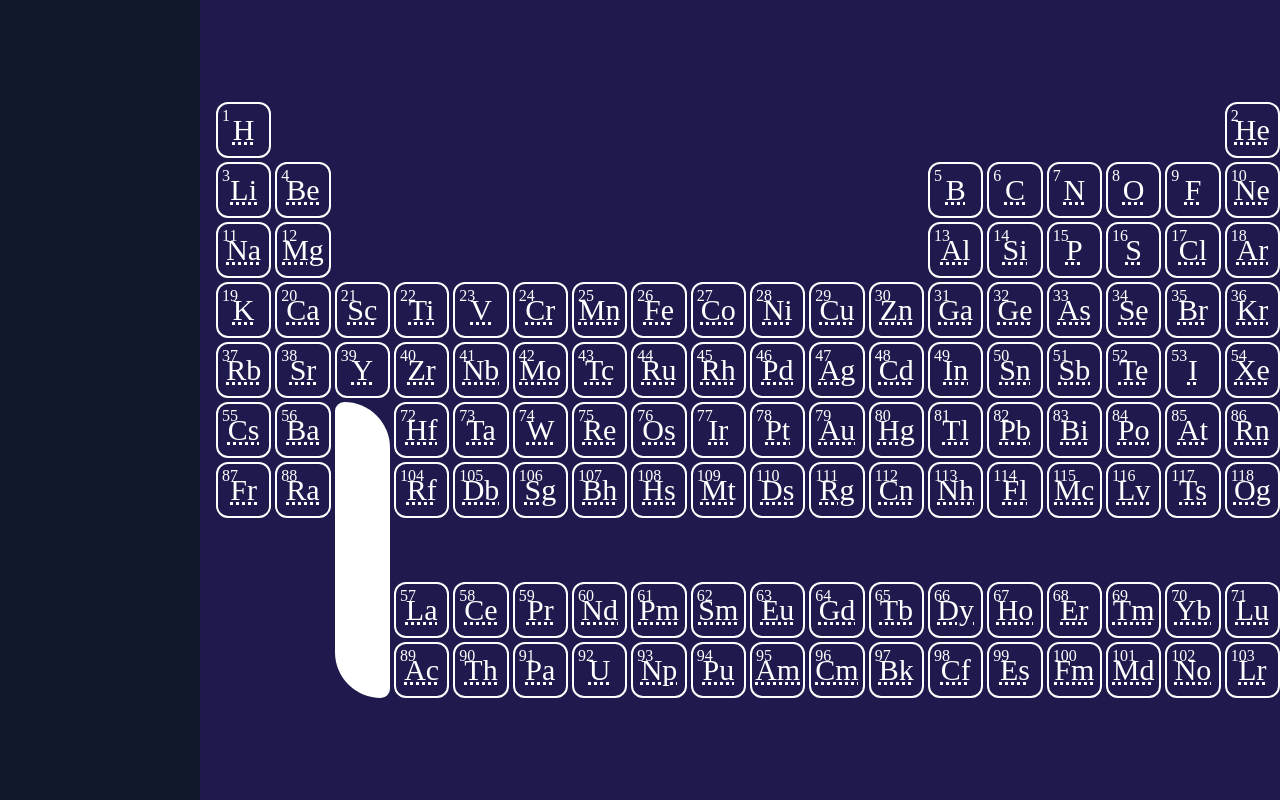
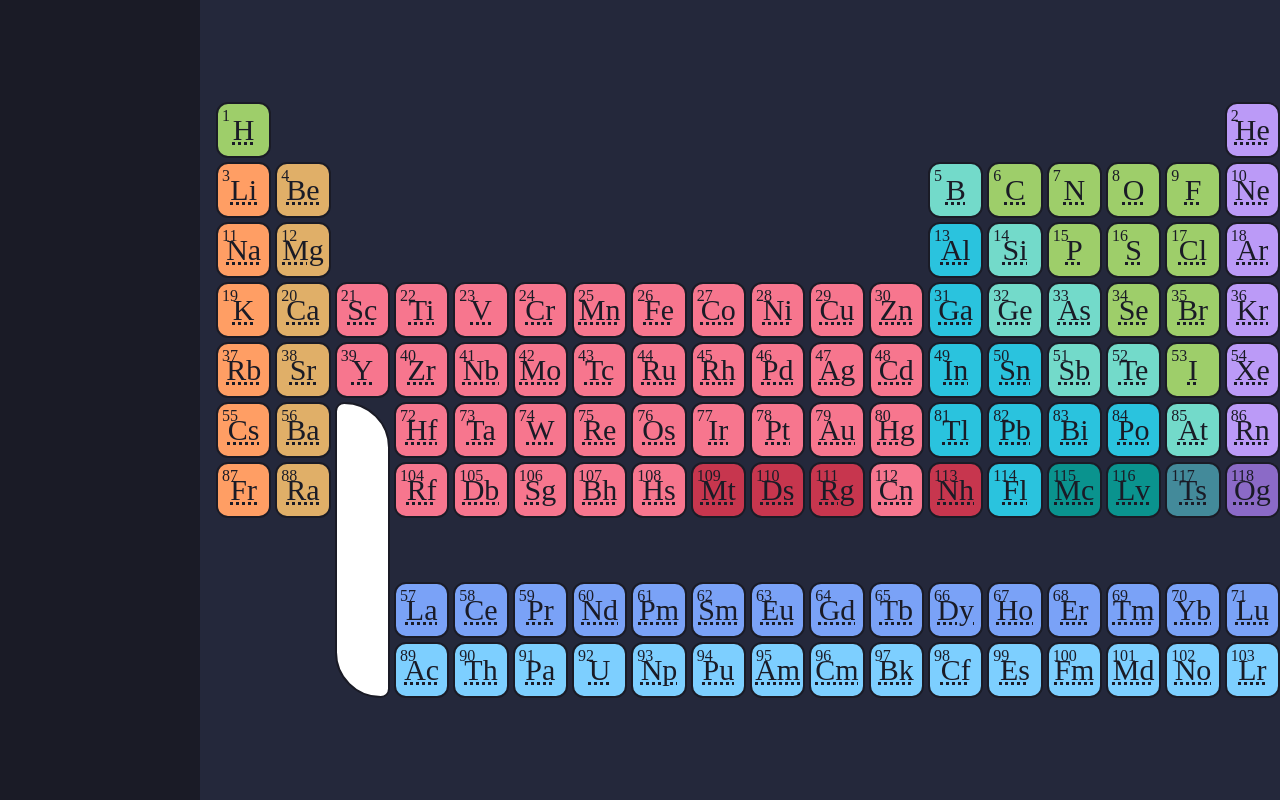
Before and after one commit to Tafit-07/kd-k1315-eindproject, a SvelteKit app: page / in a window 1280 px wide. Built offline with nearby package versions, Linux system fonts and the light colour scheme; data requests are answered from the project's data file.

Commit message:
added summary

```diff
--- a/src/app.css
+++ b/src/app.css
@@ -1,16 +1,27 @@
 @import "tailwindcss";
 @import url("https://fonts.googleapis.com/css2?family=Raleway:ital,wght@0,100..900;1,100..900&display=swap");
 @theme {
-  --color-diatomic-nonmetal: #3e6418;
-  --color-noble-gas: #3a2151;
-  --color-alkali-metal: #6c3b04;
-  --color-alkaline-earth-metal: #846011;
-  --color-metalloid: #015146;
-  --color-polyatomic-nonmetal: #3e6418;
-  --color-post-transition-metal: #003666;
-  --color-transition-metal: #711019;
-  --color-lanthanide: #402c17;
-  --color-actinide: #732e4c;
-  --color-unknown: #222222;
+  --color-diatomic-nonmetal: #9ece6a;
+  --color-noble-gas: #bb9af7;
+  --color-alkali-metal: #ff9e64;
+  --color-alkaline-earth-metal: #e0af68;
+  --color-metalloid: #73daca;
+  --color-polyatomic-nonmetal: #9ece6a;
+  --color-post-transition-metal: #2ac3de;
+  --color-transition-metal: #f7768e;
+  --color-lanthanide: #7aa2f7;
+  --color-actinide: #7dcfff;
+  --color-unknown-probably-transition-metal: #c7364e;
+  --color-unknown-probably-post-transition-metal: #0a938e;
+  --color-unknown-probably-metalloid: #438a9a;
+  --color-unknown-predicted-to-be-noble-gas: #8b6ac7;
+  --color-light: #fff;
+  --color-dark-back: #1a1b26;
+  --color-back: #24283b;
   --font-raleway: raleway;
 }
+.test {
+  background-color: #f7768e #ff9e64 #e0af68 #cfc9c2 #9ece6a #73daca #b4f9f8
+    #2ac3de #7dcfff #7aa2f7 #bb9af7 #c0caf5 #a9b1d6 #9aa5ce #565f89 #414868
+    #24283b #1a1b26;
+}
--- a/src/app.html
+++ b/src/app.html
@@ -9,7 +9,7 @@
     ></script>
     %sveltekit.head%
   </head>
-  <body data-sveltekit-preload-data="hover" class="bg-indigo-950">
+  <body data-sveltekit-preload-data="hover">
     <div style="display: contents">%sveltekit.body%</div>
   </body>
 </html>
--- a/src/routes/+layout.svelte
+++ b/src/routes/+layout.svelte
@@ -9,6 +9,6 @@
   <link rel="icon" href={favicon} />
 </svelte:head>
 
-<div class="text-white font-raleway">
+<div class="text-white font-raleway bg-back">
   {@render children()}
 </div>
--- a/src/routes/+page.svelte
+++ b/src/routes/+page.svelte
@@ -33,7 +33,7 @@
     selectedEl?.classList.remove(
       `text-${pastEl.category.replaceAll(" ", "-").replaceAll(",", "")}!`,
     );
-    selectedEl?.classList.remove("bg-white!");
+    selectedEl?.classList.remove("bg-dark-back!");
 
     selectedEl = document.getElementById(el.number);
     pastEl = el;
@@ -44,7 +44,7 @@
     selectedEl.classList.add(
       `text-${pastEl.category.replaceAll(" ", "-").replaceAll(",", "")}!`,
     );
-    selectedEl.classList.add("bg-white!");
+    selectedEl.classList.add("bg-dark-back!");
   };
 
   onMount(() => {
@@ -53,24 +53,27 @@
 </script>
 
 <div class="grid grid-cols-12 gap-4 h-dvh items-center">
-  <div class="bg-slate-900 h-dvh" style="grid-column: 1/3;">
+  <div class="bg-dark-back h-dvh" style="grid-column: 1/3;">
     {#if selectedElement != undefined}
       <div class="w-full aspect-square">
         <div>
           <button
+            class="border-2 border-b-0"
             on:click={() => {
               tabs = false;
             }}>imgage</button
           >
           <button
+            class="border-2 border-b-0"
             on:click={() => {
               tabs = true;
             }}>model</button
           >
         </div>
+        <div class="border-2 w-full h-full">
           {#if tabs === true}
             <model-viewer
-            class="w-full h-full"
+              class="w-full h-full bg-black"
               camera-controls
               min-camera-orbit="auto auto 70%"
               max-camera-orbit="auto auto 70%"
@@ -86,18 +89,30 @@
             />
           {/if}
         </div>
-      <h2>{selectedElement.name}</h2>
-      <p>category: {selectedElement.category}</p>
-      <p>boil: {selectedElement.boil - 273.15}</p>
-      <p>melt: {selectedElement.melt - 273.15}</p>
+      </div>
+      <div>
+        <h2 class="py-1 text-xl font-bold">{selectedElement.name}</h2>
+        <p class="py-1">category: {selectedElement.category}</p>
+        <p class="py-1">{selectedElement.summary}</p>
+        <p>
+          Boil: {Math.round(selectedElement.boil - 273.15)}°C | {Math.round(
+            selectedElement.boil,
+          )}°K
+        </p>
+        <p>
+          Melt: {Math.round(selectedElement.melt - 273.15)}°C | {Math.round(
+            selectedElement.melt,
+          )}°K
+        </p>
+      </div>
     {/if}
   </div>
   <div style="grid-column: 3/13;" class="flex justify-center">
     <div class="grid grid-cols-18 w-fit justify-center grid-rows-10 gap-1">
       <div
-        class="bg-diatomic-nonmetal! bg-polyatomic-nonmetal! bg-noble-gas! bg-alkali-metal! bg-alkaline-earth-metal! bg-metalloid! bg-transition-metal! bg-post-transition-metal! bg-lanthanide! bg-actinide! bg-unknown hidden
-          border-diatomic-nonmetal! border-polyatomic-nonmetal! border-noble-gas! border-alkali-metal! border-alkaline-earth-metal! border-metalloid! border-transition-metal! border-post-transition-metal! border-lanthanide! border-actinide!
-          text-diatomic-nonmetal! text-polyatomic-nonmetal! text-noble-gas text-alkali-metal! text-alkaline-earth-metal! text-metalloid! text-transition-metal! text-post-transition-metal! text-lanthanide! text-actinide!
+        class="bg-diatomic-nonmetal bg-polyatomic-nonmetal bg-noble-gas bg-alkali-metal bg-alkaline-earth-metal bg-metalloid bg-transition-metal bg-post-transition-metal bg-lanthanide bg-actinide bg-unknown-probably-transition-metal bg-unknown-probably-post-transition-metal bg-unknown-probably-metalloid bg-unknown-predicted-to-be-noble-gas hidden
+          border-diatomic-nonmetal! border-polyatomic-nonmetal! border-noble-gas! border-alkali-metal! border-alkaline-earth-metal! border-metalloid! border-transition-metal! border-post-transition-metal! border-lanthanide! border-actinide! border-unknown-probably-transition-metal! border-unknown-probably-post-transition-metal! border-unknown-probably-metalloid! border-unknown-predicted-to-be-noble-gas!
+          text-diatomic-nonmetal! text-polyatomic-nonmetal! text-noble-gas text-alkali-metal! text-alkaline-earth-metal! text-metalloid! text-transition-metal! text-post-transition-metal! text-lanthanide! text-actinide! text-unknown-probably-transition-metal! text-unknown-probably-post-transition-metal! text-unknown-probably-metalloid! text-unknown-predicted-to-be-noble-gas!
          "
       ></div>
       {#each arr as element}
@@ -111,7 +126,7 @@
             .replaceAll(
               ',',
               '',
-            )} border-2 w-[1fr] rounded-xl aspect-square flex flex-col justify-center relative items-center transition ease-in-out hover:scale-135 hover:shadow-md hover:text-slate-50! hover:border-slate-50! hover:text-shadow-md hover:text-shadow-slate-50/50 hover:shadow-slate-50/50 hover:z-10 hover:bg-blue-600!"
+            )} border-2 text-dark-back w-[1fr] rounded-xl aspect-square flex flex-col justify-center relative items-center transition ease-in-out hover:scale-135 hover:shadow-md hover:text-light! hover:border-light! hover:text-shadow-md hover:text-shadow-light/50 hover:shadow-light/50 hover:z-10"
           style="grid-column: {element.group}; grid-row: {element.period};"
         >
           <p class="absolute top-0 left-0 px-1">
@@ -123,7 +138,7 @@
         </button>
       {/each}
       <div
-        class="bg-white rounded-tl-xl rounded-br-xl rounded-tr-[60px] rounded-bl-[60px]"
+        class="bg-light border-2 border-dark-back rounded-tl-xl rounded-br-xl rounded-tr-[60px] rounded-bl-[60px]"
         style="grid-row-start: 6; grid-row-end: 11;"
       ></div>
     </div>
```
Lines whose indentation alone changed are shown as unchanged.
